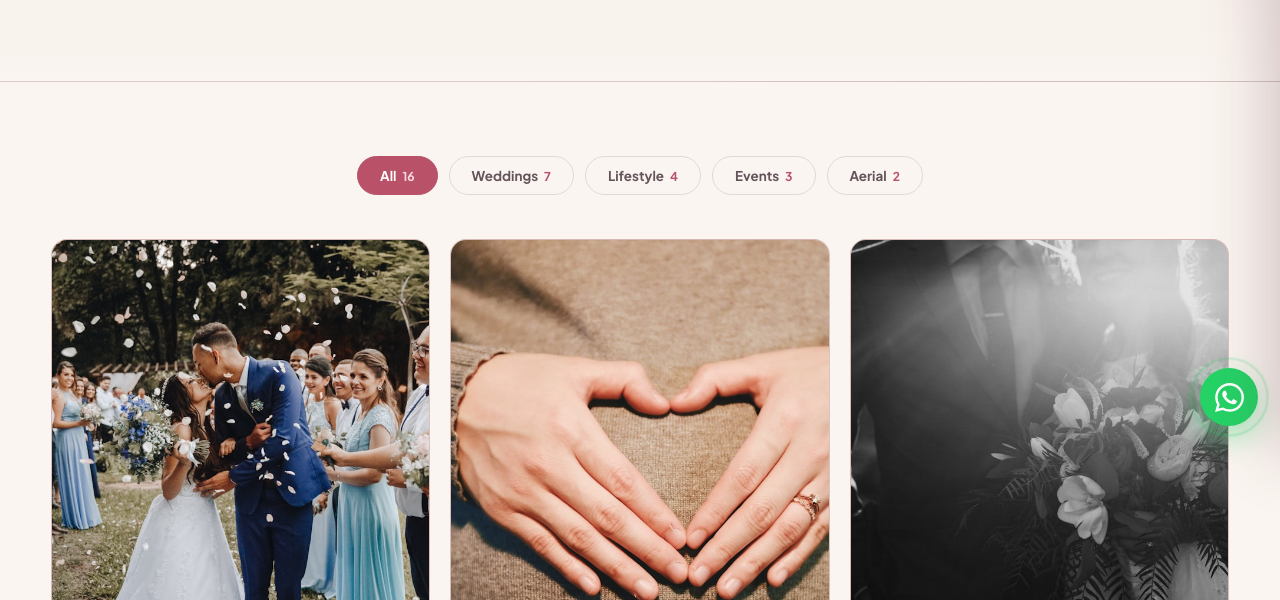
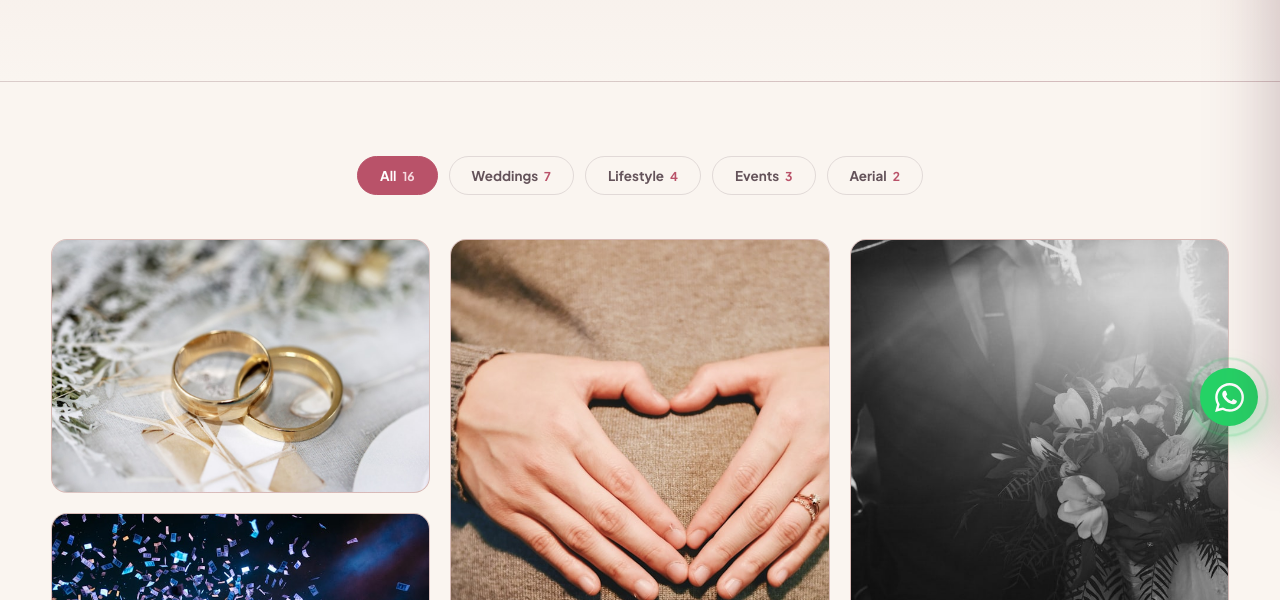
Before and after one commit to manohardigitalmarketing8-cyber/hariharans, a plain HTML site: page portfolio.html in a window 1280 px wide. Shown: the part 352-952 px from the top of the page. Drawn offline with Linux system fonts and the light colour scheme.

Commit message:
Update portfolio.html

```diff
--- a/portfolio.html
+++ b/portfolio.html
@@ -68,7 +68,7 @@
       <div class="masonry">
 
         <figure class="m-item ph reveal" data-cat="weddings" data-title="The Sacred Moment" data-label="Drop photo here">
-          <img src="assets/images/portfolio/wedding-01.jpg" alt="Bride and groom at the muhurtham" loading="lazy">
+          <img src="images/marriage-by-sandy-millar-8vaQKYnawHw.jpg" alt="Bride and groom at the muhurtham" loading="lazy">
           <figcaption class="m-cap"><small>Weddings</small><b>The Sacred Moment</b></figcaption>
         </figure>
 
```
